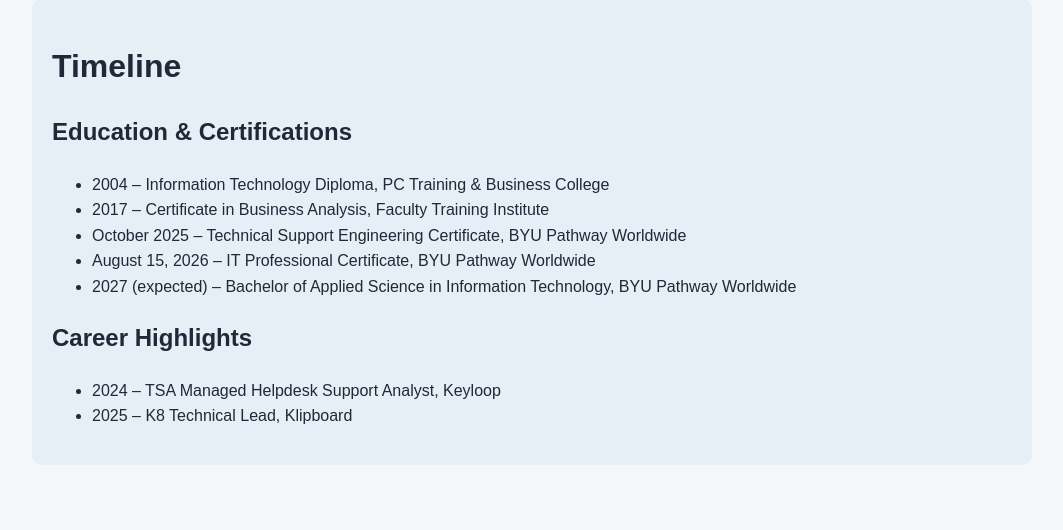
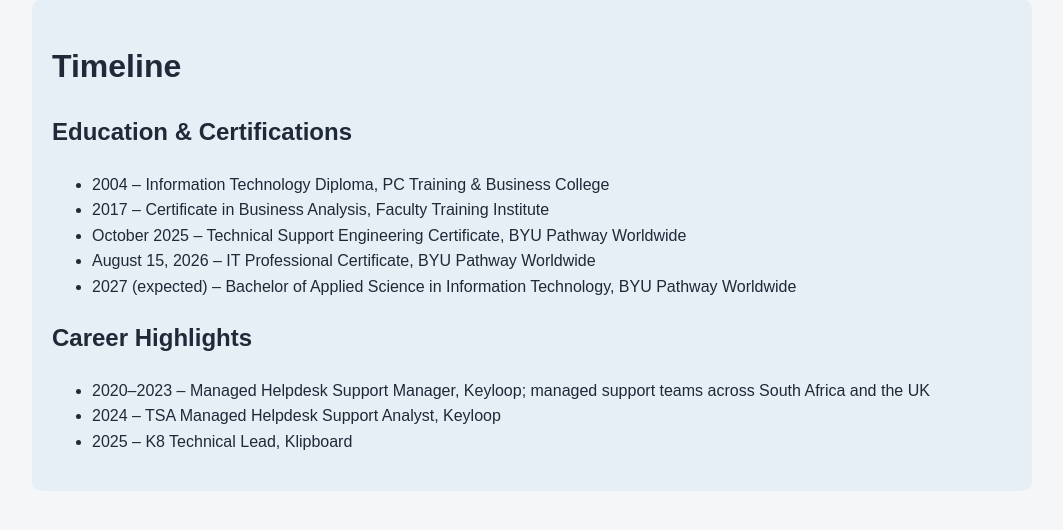
Before and after one commit to tebza27-cpu/portfolio-site-updated, a Flask app: page /timeline in a window 1280 px wide. Shown: the part 122-652 px from the top of the page, without its empty margins (108-1171 px from the left). Run offline with Flask 3, Linux system fonts and the light colour scheme; some libraries are stand-ins or nearby versions.

Commit message:
Add helpdesk management career highlight

```diff
--- a/templates/timeline.html
+++ b/templates/timeline.html
@@ -13,6 +13,7 @@
 </ul>
 <h2>Career Highlights</h2>
 <ul>
+  <li>2020–2023 – Managed Helpdesk Support Manager, Keyloop; managed support teams across South Africa and the UK</li>
   <li>2024 – TSA Managed Helpdesk Support Analyst, Keyloop</li>
   <li>2025 – K8 Technical Lead, Klipboard</li>
 </ul>
```
